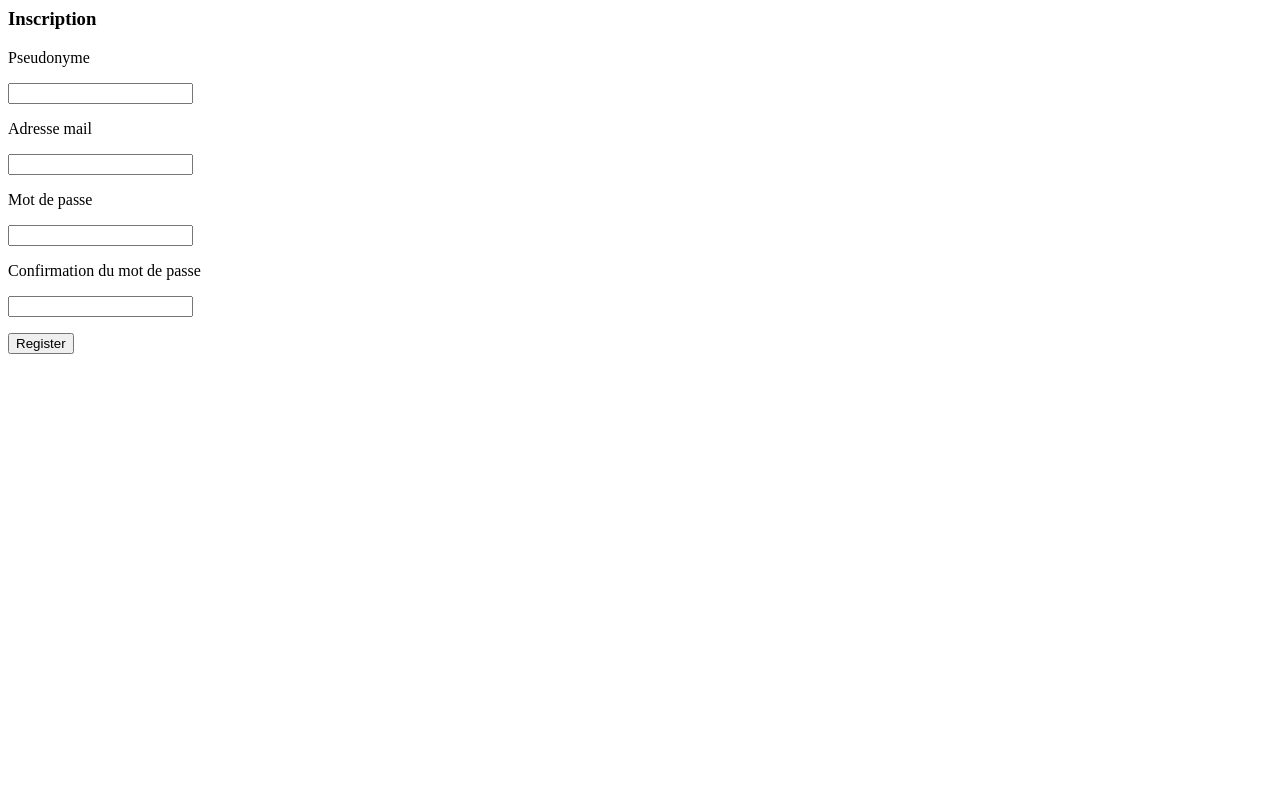
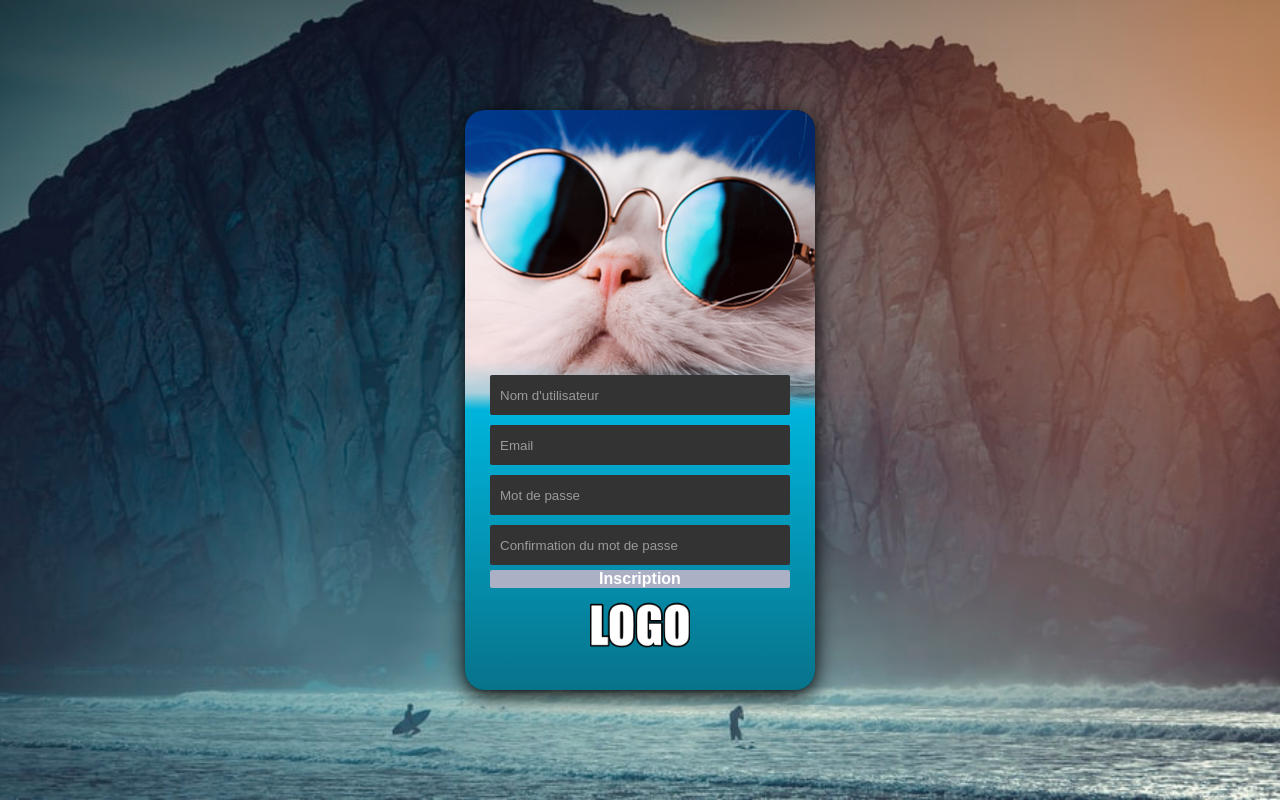
Before and after one commit to nikanorivanovitch/Dispute, a Flask app: page /register in a window 1280 px wide. Run offline with Flask 2, Linux system fonts and the light colour scheme.

Commit message:
no message

```diff
--- a/templates/register.html
+++ b/templates/register.html
@@ -1,26 +1,28 @@
-<html>
-    <body>
-        <form action = "/register" id="RegisterForm" name="RegisterForm" onsubmit="return ValidateFormRegister()" method = "POST">
-
-            <p><h3>Inscription</h3></p>
-
-            <p id="LabelPseudonyme">Pseudonyme</p>
-            <p><input type = 'text' name = 'username' required/></p>
-
-            <p id="LabelEmail">Adresse mail</p>
-            <p><input type = 'text' name = 'email' required/></p>
-
-            <p id="LabelPassword">Mot de passe</p>
-            <p><input type = 'password' name = 'password' required/></p>
-
-            <p id="LabelPasswordc">Confirmation du mot de passe</p>
-            <p><input type = 'password' name = 'passwordc' required/></p>
-
-            <p><input type = 'submit' value = 'Register'/></p>
-        </form>
-
-   </body>
-
+<html Lang="fr">
+<head>
+   <meta charset="UTF-8">
+   <meta http-equiv="X-UA-Compatible content="IE=edge>
+   <meta name="viewport" content="width=device-width, initial-scale=1.0">
+   <link rel="stylesheet" href="../static/css/login.css">
+   <title>Dispute Inscription</title>
+</head>
+<body>
+    <div class="contianer">
+        <div class="bg-img"></div>
+        <div class="content">
+            <form action = "/register" id="RegisterForm" name="RegisterForm" onsubmit="return ValidateFormRegister()" method = "POST">
+                <div>
+                    <input type="text" name='username' placeholder="Nom d'utilisateur" required>
+                    <input type="email" name='email' placeholder="Email" required>
+                    <input type="password" name='password' placeholder="Mot de passe" required>
+                    <input type="password" name='passwordc' placeholder="Confirmation du mot de passe" required>
+                </div>
+                <button>Inscription</button>
+            </form>
+            <img src="../static/images/logo.png" width="100" align="center">
+        </div>
+    </div>
+</body>
 </html>
 
 <script type="text/javascript">
```
